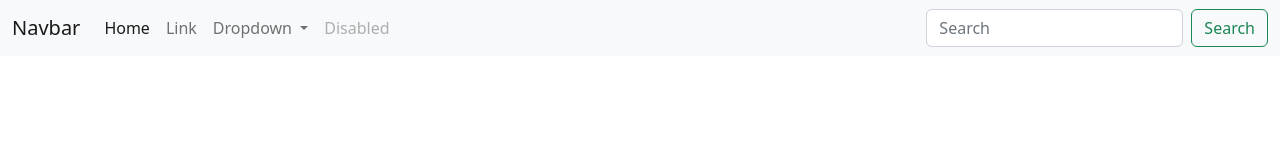
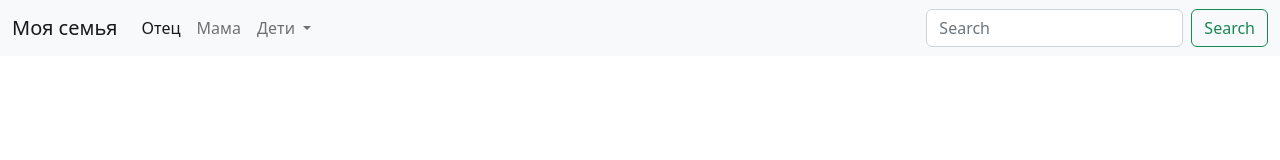
Before and after one commit to azadev9/newpr1, a plain HTML site: page index.html in a window 1280 px wide. Drawn offline with nearby package versions, Linux system fonts and the light colour scheme.

Commit message:
Update index.html

```diff
--- a/index.html
+++ b/index.html
@@ -16,7 +16,7 @@
     <header>
         <nav class="navbar navbar-expand-lg bg-light">
             <div class="container-fluid">
-                <a class="navbar-brand" href="#">Navbar</a>
+                <a class="navbar-brand" href="#">Моя семья</a>
                 <button class="navbar-toggler" type="button" data-bs-toggle="collapse"
                     data-bs-target="#navbarSupportedContent" aria-controls="navbarSupportedContent"
                     aria-expanded="false" aria-label="Toggle navigation">
@@ -25,28 +25,26 @@
                 <div class="collapse navbar-collapse" id="navbarSupportedContent">
                     <ul class="navbar-nav me-auto mb-2 mb-lg-0">
                         <li class="nav-item">
-                            <a class="nav-link active" aria-current="page" href="#">Home</a>
+                            <a class="nav-link active" aria-current="page" href="#">Отец</a>
                         </li>
                         <li class="nav-item">
-                            <a class="nav-link" href="#">Link</a>
+                            <a class="nav-link" href="#">Мама</a>
                         </li>
                         <li class="nav-item dropdown">
                             <a class="nav-link dropdown-toggle" href="#" role="button" data-bs-toggle="dropdown"
                                 aria-expanded="false">
-                                Dropdown
+                                Дети
                             </a>
                             <ul class="dropdown-menu">
-                                <li><a class="dropdown-item" href="#">Action</a></li>
-                                <li><a class="dropdown-item" href="#">Another action</a></li>
+                                <li><a class="dropdown-item" href="#">Бакыт</a></li>
+                                <li><a class="dropdown-item" href="#">Кубаныч</a></li>
                                 <li>
                                     <hr class="dropdown-divider">
                                 </li>
-                                <li><a class="dropdown-item" href="#">Something else here</a></li>
+                                <li><a class="dropdown-item" href="#">Маруся</a></li>
                             </ul>
                         </li>
-                        <li class="nav-item">
-                            <a class="nav-link disabled">Disabled</a>
-                        </li>
+
                     </ul>
                     <form class="d-flex" role="search">
                         <input class="form-control me-2" type="search" placeholder="Search" aria-label="Search">
```
